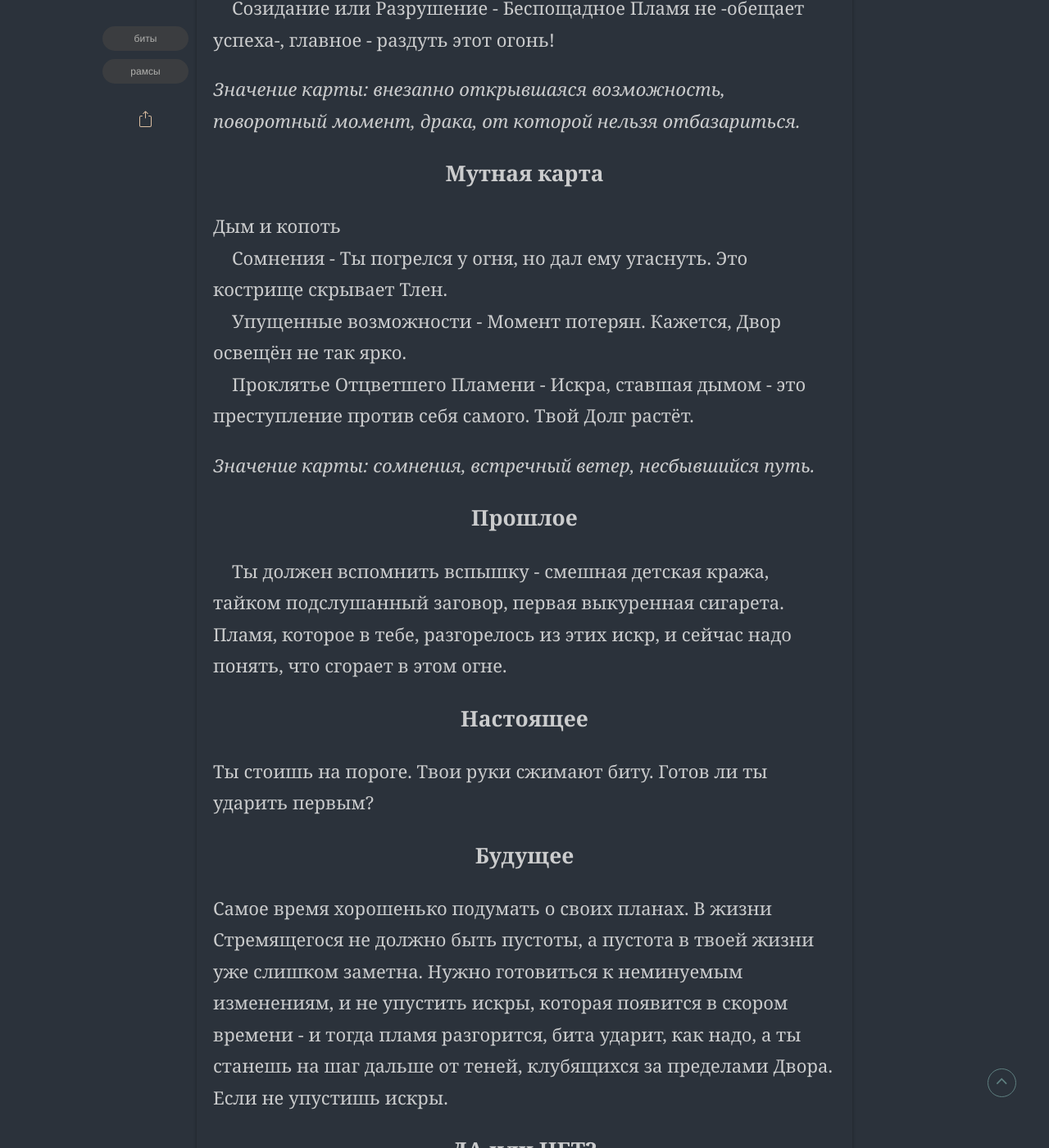
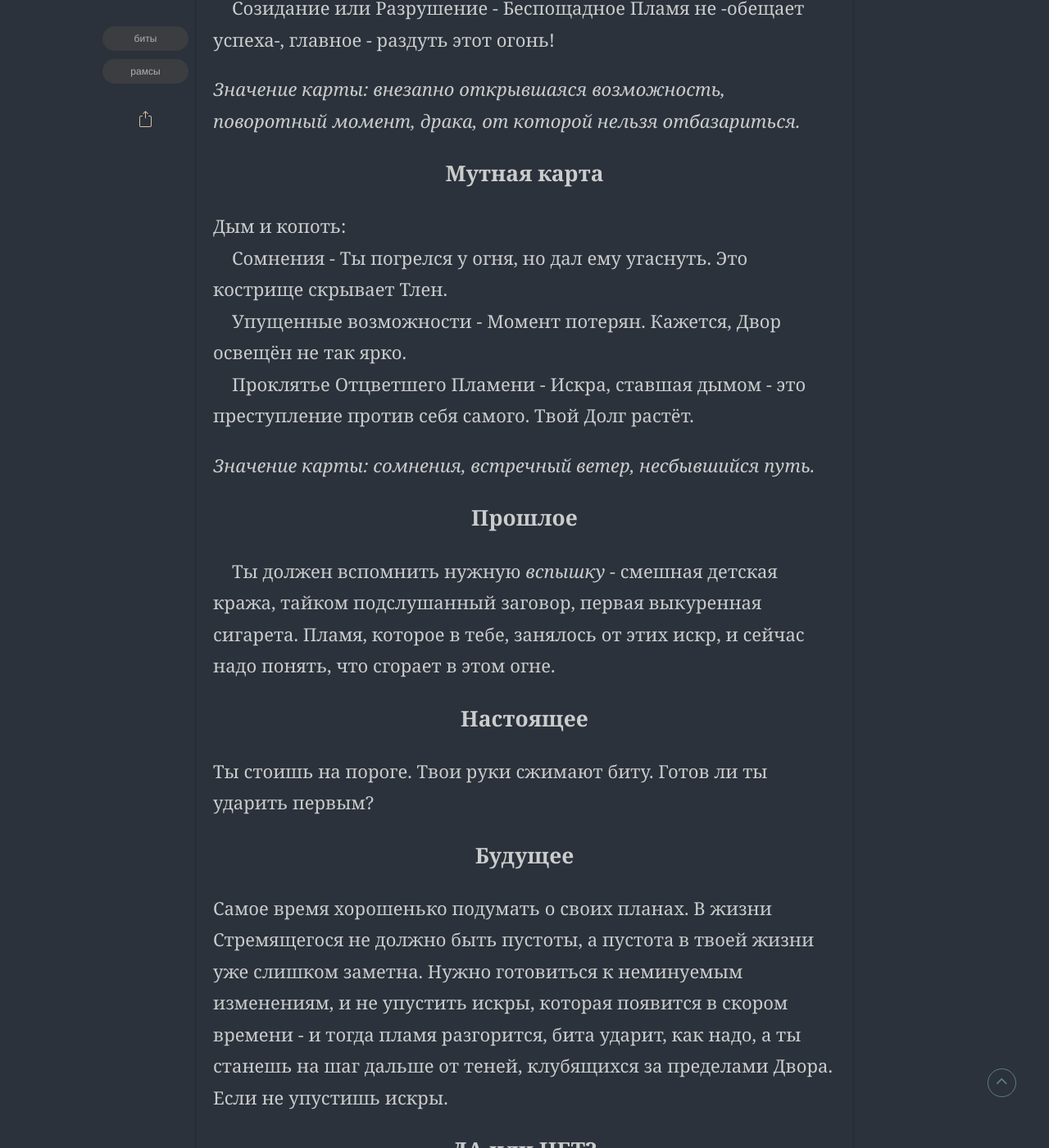
Before and after one commit to GrandHamster/Patsansky_rasklad, a Jekyll site: the page built from _posts/2020-05-23-Ace_of_Sticks.markdown, in a window 1280 px wide and 1400 px high, scrolled down 1768 px. Shown: the whole window at 82% size. Built offline with Jekyll 4.4.1, drawn with Linux system fonts in a browser that asks for light colours; some web fonts are replaced.

Commit message:
Update 2020-05-23-Ace_of_Sticks.markdown

```diff
--- a/_posts/2020-05-23-Ace_of_Sticks.markdown
+++ b/_posts/2020-05-23-Ace_of_Sticks.markdown
@@ -48,7 +48,7 @@ author: Armando Maynez
 
 <p style="text-align: center;"><big><b>Мутная карта</b></big></p>
 
-Дым и копоть <br>
+Дым и копоть: <br>
 &nbsp;&nbsp;&nbsp;&nbsp;Сомнения - Ты погрелся у огня, но дал ему угаснуть. Это кострище скрывает Тлен. <br>
 &nbsp;&nbsp;&nbsp;&nbsp;Упущенные возможности - Момент потерян. Кажется, Двор освещён не так ярко. <br>
 &nbsp;&nbsp;&nbsp;&nbsp;Проклятье Отцветшего Пламени - Искра, ставшая дымом - это преступление против себя самого. Твой Долг растёт. <br>
@@ -58,7 +58,7 @@ author: Armando Maynez
 
 <p style="text-align: center;"><big><b>Прошлое</b></big></p>
 
-&nbsp;&nbsp;&nbsp;&nbsp;Ты должен вспомнить вспышку - смешная детская кража, тайком подслушанный заговор, первая выкуренная сигарета. Пламя, которое в тебе, разгорелось из этих искр, и сейчас надо понять, что сгорает в этом огне.
+&nbsp;&nbsp;&nbsp;&nbsp;Ты должен вспомнить нужную <i>вспышку</i> - смешная детская кража, тайком подслушанный заговор, первая выкуренная сигарета. Пламя, которое в тебе, занялось от этих искр, и сейчас надо понять, что сгорает в этом огне.
 
 
 <p style="text-align: center;"><big><b>Настоящее</b></big></p>
```
